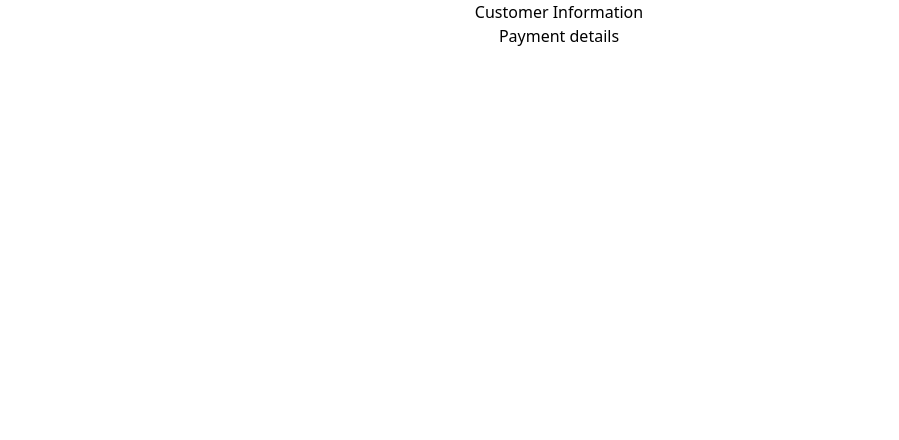
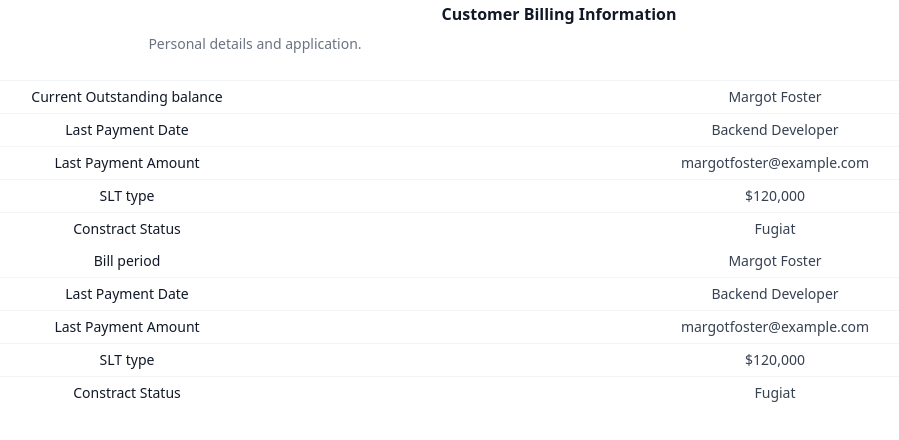
Before and after one commit to bofaleye/react_tailwind, a React (Create React App) app in the folder my-test/: page / in a window 1280 px wide. Shown: the top 440 px of the page, without its empty margins (81-980 px from the left). Built offline with nearby package versions, Linux system fonts and the light colour scheme; no server answers.

Commit message:
updated table component

```diff
--- a/my-test/src/App.js
+++ b/my-test/src/App.js
@@ -1,4 +1,3 @@
-import logo from './logo.svg';
 import './App.css';
 import Table from './component/Table';
 
--- a/my-test/src/component/Table.js
+++ b/my-test/src/component/Table.js
@@ -4,14 +4,75 @@ import { fetchCustomerBill } from "../service/customerService"
 const Table =()=>{
     const [accountNumber, setAccountNumber] = useState('759539241');
     const [customerBillInfo, setCustomerBillInfo] = useState(null);
+
     useEffect(()=>{
        const response = fetchCustomerBill(accountNumber);
        if(response?.data){
         setCustomerBillInfo(response?.data);
        }
     },[accountNumber])
+
     return(<div>
-        <h3>Customer Information</h3>
+      <div>
+      <div className="px-4 sm:px-0">
+        <h3 className="text-base font-semibold leading-7 text-gray-900">Customer Billing Information</h3>
+        <p className="mt-1 max-w-2xl text-sm leading-6 text-gray-500">Personal details and application.</p>
+      </div>
+      <div className="mt-6 border-t border-gray-100">
+        <dl className="divide-y divide-gray-100">
+          <div className="px-1 py-1 sm:grid sm:grid-cols-3 sm:gap-4 sm:px-0">
+            <dt className="text-sm font-medium leading-6 text-gray-900">Current Outstanding balance</dt>
+            <dd className="mt-1 text-sm leading-6 text-gray-700 sm:col-span-2 sm:mt-0">Margot Foster</dd>
+          </div>
+          <div className="px-1 py-1 sm:grid sm:grid-cols-3 sm:gap-4 sm:px-0">
+            <dt className="text-sm font-medium leading-6 text-gray-900">Last Payment Date</dt>
+            <dd className="mt-1 text-sm leading-6 text-gray-700 sm:col-span-2 sm:mt-0">Backend Developer</dd>
+          </div>
+          <div className="px-1 py-1 sm:grid sm:grid-cols-3 sm:gap-4 sm:px-0">
+            <dt className="text-sm font-medium leading-6 text-gray-900">Last Payment Amount</dt>
+            <dd className="mt-1 text-sm leading-6 text-gray-700 sm:col-span-2 sm:mt-0">margotfoster@example.com</dd>
+          </div>
+          <div className="px-1 py-1 sm:grid sm:grid-cols-3 sm:gap-4 sm:px-0">
+            <dt className="text-sm font-medium leading-6 text-gray-900">SLT type</dt>
+            <dd className="mt-1 text-sm leading-6 text-gray-700 sm:col-span-2 sm:mt-0">$120,000</dd>
+          </div>
+          <div className="px-1 py-1 sm:grid sm:grid-cols-3 sm:gap-4 sm:px-0">
+            <dt className="text-sm font-medium leading-6 text-gray-900">Constract Status</dt>
+            <dd className="mt-1 text-sm leading-6 text-gray-700 sm:col-span-2 sm:mt-0">
+              Fugiat
+            </dd>
+          </div>
+
+        </dl>
+        {/* Last bill details */}
+        <dl className="divide-y divide-gray-100">
+          <div className="px-1 py-1 sm:grid sm:grid-cols-3 sm:gap-4 sm:px-0">
+            <dt className="text-sm font-medium leading-6 text-gray-900">Bill period</dt>
+            <dd className="mt-1 text-sm leading-6 text-gray-700 sm:col-span-2 sm:mt-0">Margot Foster</dd>
+          </div>
+          <div className="px-1 py-1 sm:grid sm:grid-cols-3 sm:gap-4 sm:px-0">
+            <dt className="text-sm font-medium leading-6 text-gray-900">Last Payment Date</dt>
+            <dd className="mt-1 text-sm leading-6 text-gray-700 sm:col-span-2 sm:mt-0">Backend Developer</dd>
+          </div>
+          <div className="px-1 py-1 sm:grid sm:grid-cols-3 sm:gap-4 sm:px-0">
+            <dt className="text-sm font-medium leading-6 text-gray-900">Last Payment Amount</dt>
+            <dd className="mt-1 text-sm leading-6 text-gray-700 sm:col-span-2 sm:mt-0">margotfoster@example.com</dd>
+          </div>
+          <div className="px-1 py-1 sm:grid sm:grid-cols-3 sm:gap-4 sm:px-0">
+            <dt className="text-sm font-medium leading-6 text-gray-900">SLT type</dt>
+            <dd className="mt-1 text-sm leading-6 text-gray-700 sm:col-span-2 sm:mt-0">$120,000</dd>
+          </div>
+          <div className="px-1 py-1 sm:grid sm:grid-cols-3 sm:gap-4 sm:px-0">
+            <dt className="text-sm font-medium leading-6 text-gray-900">Constract Status</dt>
+            <dd className="mt-1 text-sm leading-6 text-gray-700 sm:col-span-2 sm:mt-0">
+              Fugiat
+            </dd>
+          </div>
+
+        </dl>
+      </div>
+    </div>
+        {/* <h3>Customer Information</h3>
            <section>
             <h4>Payment details</h4>
             {customerBillInfo &&<div>
@@ -21,7 +82,7 @@ const Table =()=>{
                  <div>{customerBillInfo["Payment details"]["SLT type"]}</div>
                  <div>{customerBillInfo["Payment details"]["Constract Status"]}</div>
               </div>}
-           </section>
+           </section> */}
     </div>)
 }
 export default Table
```
